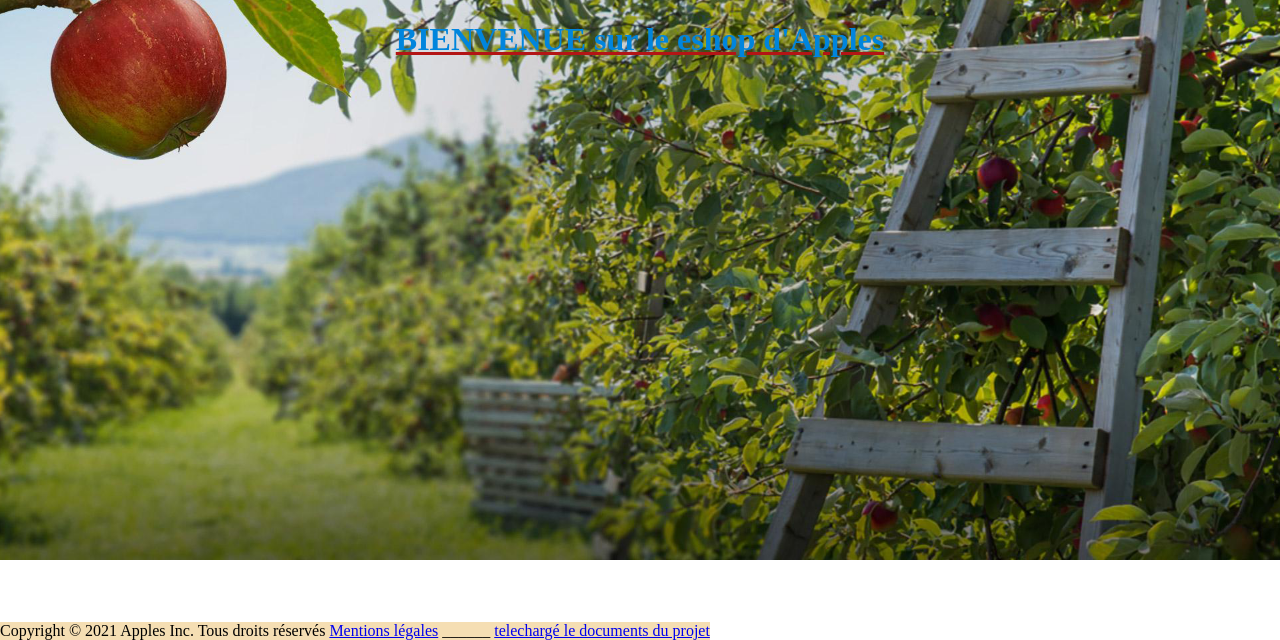
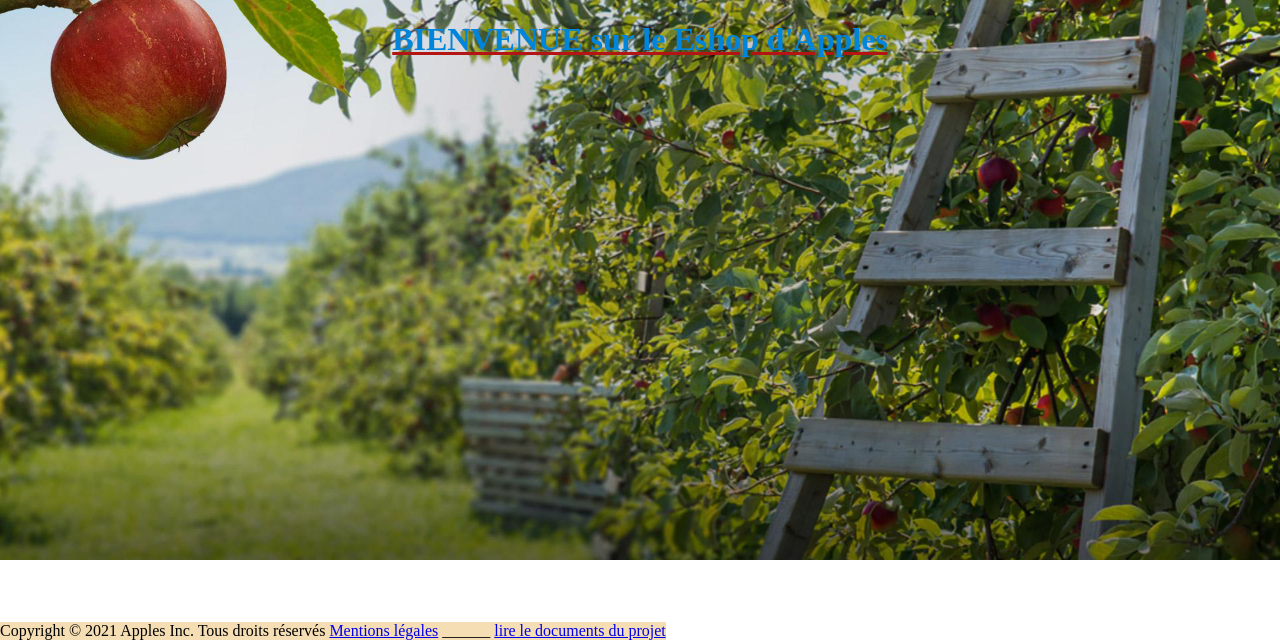
Before and after one commit to coco-vig/projet_app_web_NSI, a Flask app: page / in a window 1280 px wide. Shown: the part 160-800 px from the top of the page. Run offline with Flask 2, Linux system fonts and the light colour scheme.

Commit message:
Update index.html

```diff
--- a/templates/index.html
+++ b/templates/index.html
@@ -2,7 +2,7 @@
 <html lang="fr">
     <head>
         <link rel="icon" type="image/png" sizes="16x16" href="../static/img/stonk.jpg">
-        <title>Apples - site vendeur de pommes</title>
+        <title>Apples - Site Vendeur de Pommes</title>
         <link href="/static/fonts/css/all.css" rel="stylesheet">
         <link rel="stylesheet"  type="text/css" href="/static/style.css" href="/static/script-site.js">
         <meta charset="utf-8">
@@ -13,15 +13,15 @@
             <img src="../static/img/pomme.png">
             <ul class="button-group">
                 <li id="user_state"> statut: {{ statut }}</li>
+                <li><a href="/login"><i class="fas fa-user"></i></a></li>
                 <li><a href="/apple_bitcon"><i class="fas fa-chart-line"></i></a></li>
-                <li><a href="/login"><i class="fas fa-user"></i></a></li>
                 <li><a href="/purchase"><i class="fas fa-shopping-basket"></i></a></li>
             </ul>
         </div>
-        <h1>BIENVENUE sur le eshop d'Apples</h1>
+        <h1>BIENVENUE sur le Eshop d'Apples</h1>
         <div id="Mentions">
             Copyright © 2021 Apples Inc. Tous droits réservés
-            <a href ="https://www.apple.com/fr/legal/internet-services/terms/site.html">Mentions légales</a> ______ <a href = "/static/readme.pdf">telechargé le documents du projet </a>
+            <a href ="https://www.apple.com/fr/legal/internet-services/terms/site.html">Mentions légales</a> ______ <a href = "/static/readme.pdf">lire le documents du projet </a>
         </div>
     </body>
 </html>
```
